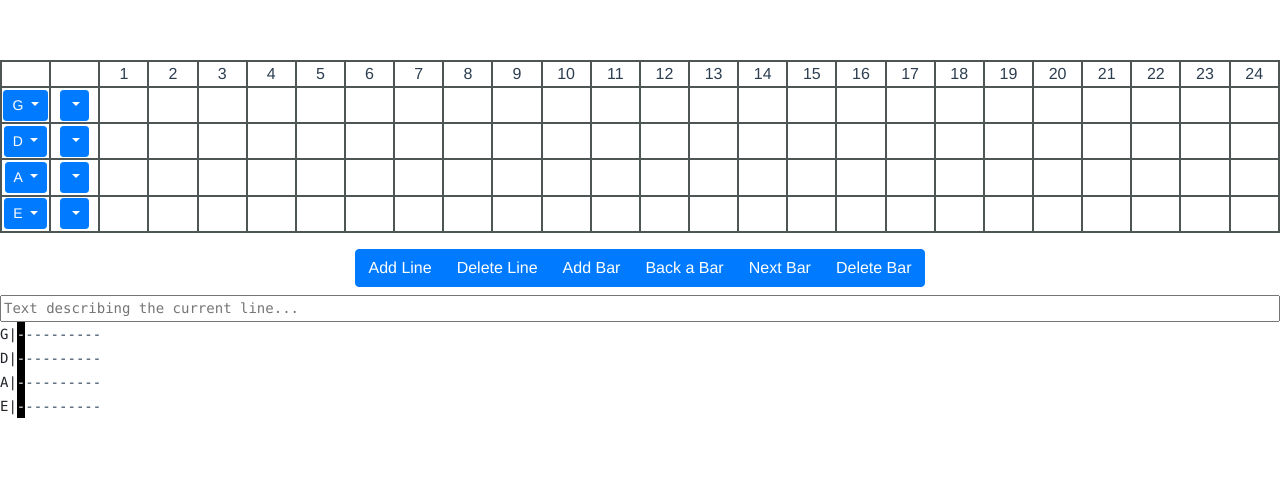
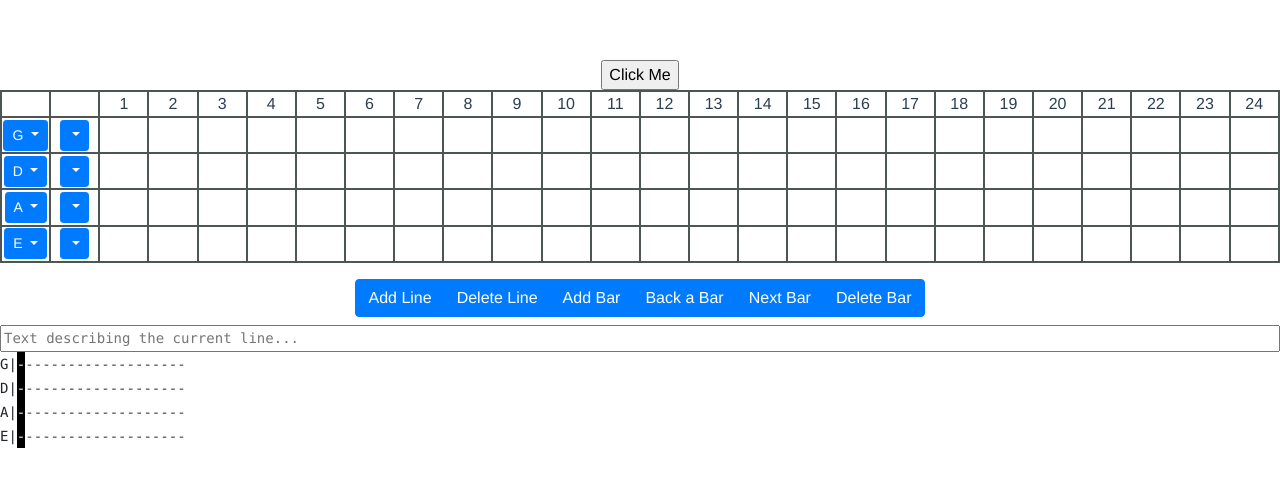
Before and after one commit to n8all3n/tabscribe, a Vue app: page / in a window 1280 px wide. Shown: the top 486 px of the page. Built offline with nearby package versions, Linux system fonts and the light colour scheme.

Commit message:
Replacing local variables with properties

```diff
--- a/src/App.vue
+++ b/src/App.vue
@@ -1,16 +1,29 @@
 <template>
   <div id="app">
-    <Tabscribe />
+    <input type="button" value="Click Me" @click="btnClick();"/>
+    <Tabscribe :stringTuning="['G', 'D', 'A', 'E']" :lines="lines" :lineText="lineText" :defaultBarCount="20" />
   </div>
 </template>
 
 <script>
 import Tabscribe from './components/Tabscribe.vue'
-
+/* eslint-disable */
 export default {
   name: 'app',
   components: {
     Tabscribe
+  },
+   data() {
+      return {
+        lines: [],
+        lineText: []
+      }
+  },
+  methods: {
+    btnClick() {
+      console.log(this.lines);
+      console.log(this.lineText);
+    }
   }
 }
 </script>
--- a/src/components/Tabscribe.vue
+++ b/src/components/Tabscribe.vue
@@ -101,19 +101,37 @@ import debug from '../components/Debug.vue'
 export default {
   name: 'Tabscribe',
   props: {
-    msg: String
+      stringTuning: {
+        type: Array,
+        required: true,
+        default: () => []
+      },
+      lines: {
+        type: Array,
+        required: true,
+        default: () => []
+      },
+      lineText: {
+        type: Array,
+        required: true,
+        default: () => []
+      },
+      fretCount : {
+        type: Number,
+        required: false,
+        default: 24
+      },
+      defaultBarCount :{
+        type: Number,
+        required: false,
+        default: 10
+      }
   },
   data() {
       return {
-          stringCount: 4,
-          fretCount: 24,
-          stringTuning: [],
           hoverBar: null,
           activeBar: 0,
           activeLine: 0,
-          lines:[],
-          lineText: [],
-          defaultBarCount: 10
       }
   },
   components: {
@@ -138,15 +156,21 @@ export default {
         }
     };
   },
+  computed: {
+      stringCount: function() {
+          return this.stringTuning.length;
+      }
+  },
   created: function () {
-    // Set default strings and tunings
-    if (this.stringCount === 7) {
-    this.stringTuning = ["E", "B", "G", "D", "A", "E", "B"];
-    } else if (this.stringCount == 6) {
-    this.stringTuning = ["E", "B", "G", "D", "A", "E"];
-    } else if (this.stringCount === 4) {
-        this.stringTuning = ["G", "D", "A", "E"];
-    }
+    // user has provided a string tuning value
+
+    // if (this.stringCount === 7) {
+    //     this.stringTuning = ["E", "B", "G", "D", "A", "E", "B"];
+    // } else if (this.stringCount == 6) {
+    //     this.stringTuning = ["E", "B", "G", "D", "A", "E"];
+    // } else if (this.stringCount === 4) {
+    //     this.stringTuning = ["G", "D", "A", "E"];
+    // }
 
     this.lines[0] = [];
 
```
